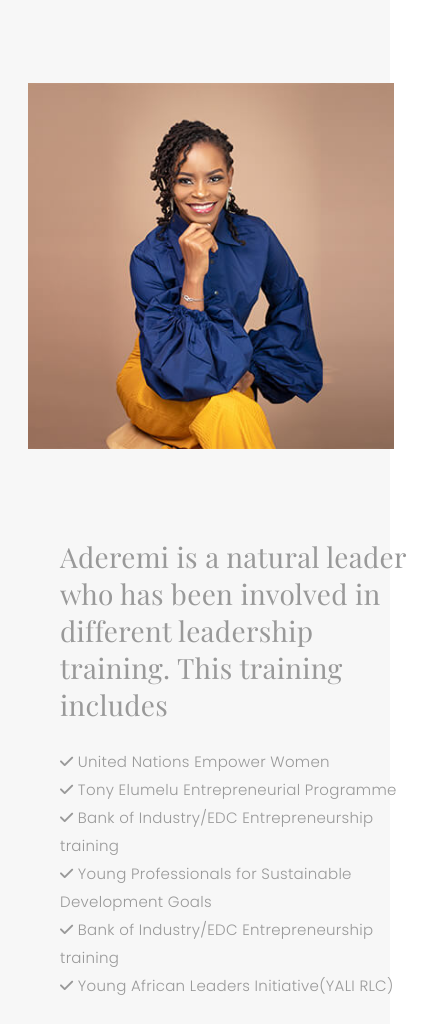
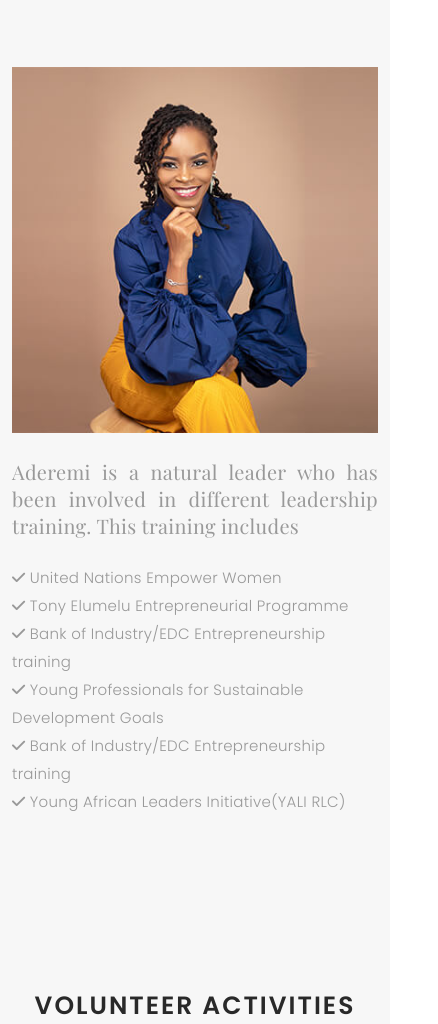
Before and after one commit to victorgis/aderemibamboye, a plain HTML site: page index.html in a window 390 px wide. Shown: the part 2140-3164 px from the top of the page, 438 px wide, since content can reach past the window. Drawn offline with nearby package versions, Linux system fonts and the light colour scheme; a web font is replaced by a local one.

```diff
--- a/assets/css/style.css
+++ b/assets/css/style.css
@@ -597,7 +597,15 @@
   font-size: 28px;
   text-align: left;
   line-height: normal;
-}
+  text-align: justify;
+  /* margin-right: 10px; */
+}
+
+.leadership-info {
+  margin: auto;
+}
+
+
 
 /*--------------------------------------------------------------
 # Services
@@ -1199,6 +1207,10 @@
     font-size: 20px;
   }
 
+  .p-leadership {
+    font-size: 20px;
+  }
+
   #about .about-descr .separator {
     max-width: 100%;
     margin-bottom: 0;
@@ -1282,6 +1294,10 @@
     font-size: 20px;
   }
 
+  .p-leadership {
+    font-size: 20px;
+  }
+
   #about .about-descr .separator {
     max-width: 100%;
     margin-bottom: 0;
@@ -1365,6 +1381,10 @@
     font-size: 20px;
   }
 
+  .p-leadership {
+    font-size: 20px;
+  }
+
   #about .about-descr .separator {
     max-width: 100%;
     margin-bottom: 0;
@@ -1448,6 +1468,10 @@
     font-size: 20px;
   }
 
+  .p-leadership {
+    font-size: 20px;
+  }
+
   #about .about-descr .separator {
     max-width: 100%;
     margin-bottom: 0;
@@ -1530,6 +1554,10 @@
     font-size: 20px;
   }
 
+  .p-leadership {
+    font-size: 20px;
+  }
+
   #about .about-descr .separator {
     max-width: 100%;
     margin-bottom: 0;
--- a/index.html
+++ b/index.html
@@ -136,14 +136,14 @@
       <div class="container">
         <div class="journal-block">
           <div class="row">
-            <div class="col-lg-4 m-3">
+            <div class="col-lg-4 m-0">
                 <div class="about-img">
                   <img src="assets/img/aderemi/others1.jpg" class="img-responsive" alt="me">
                 </div>
             </div>
 
-            <div class="col-lg-6 m-5">
-              <div class="journal-info">
+            <div class="col-lg-6 m-0">
+              <div class="leadership-info">
 
                 <p class="p-leadership">Aderemi is a natural leader who has been involved in different leadership training. This training includes </p>
                 <p class="separator">
```
